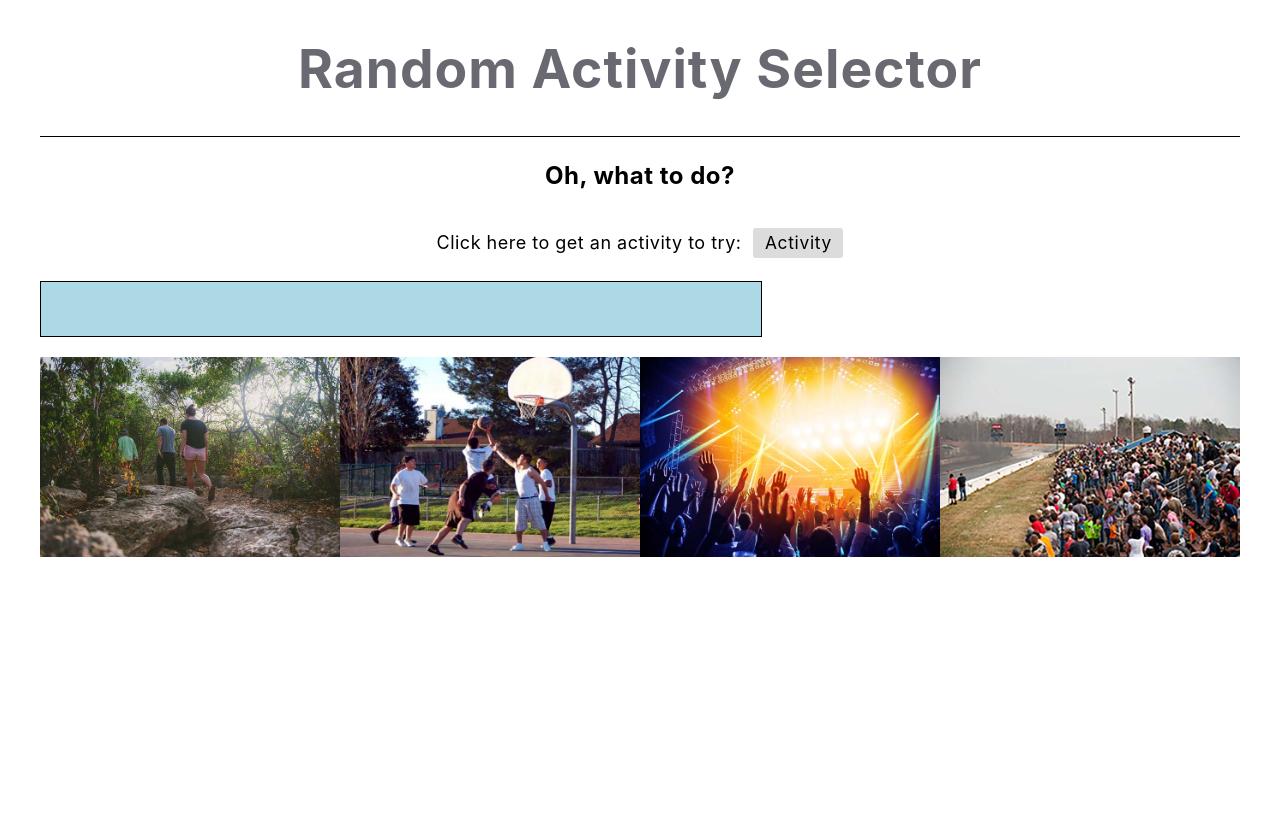
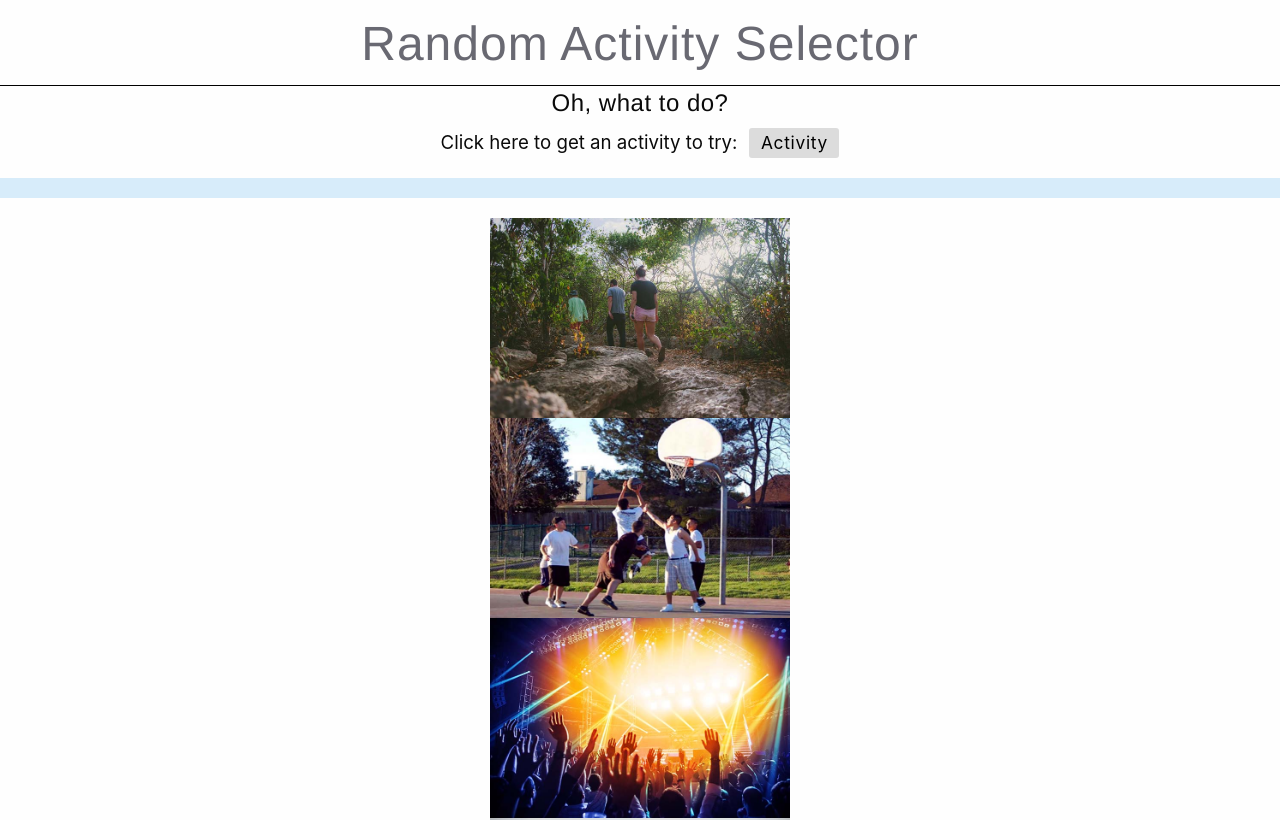
Before and after one commit to jeffberlin/Activity-Randomizer-React, a React (Create React App) app: page / in a window 1280 px wide. Shown: the top 820 px of the page. Built offline with nearby package versions, Linux system fonts and the light colour scheme.

Commit message:
Foundation is working
Foundation is working and everything is spaced properly.

```diff
--- a/package.json
+++ b/package.json
@@ -4,7 +4,8 @@
   "private": true,
   "dependencies": {
     "react": "^15.5.4",
-    "react-dom": "^15.5.4"
+    "react-dom": "^15.5.4",
+    "react-foundation": "^0.7.0"
   },
   "devDependencies": {
     "react-scripts": "0.9.5"
--- a/public/index.html
+++ b/public/index.html
@@ -4,6 +4,7 @@
     <meta charset="utf-8">
     <meta name="viewport" content="width=device-width, initial-scale=1">
     <link rel="shortcut icon" href="%PUBLIC_URL%/favicon.ico">
+    <link rel="stylesheet" href="https://cdnjs.cloudflare.com/ajax/libs/foundation/6.3.1/css/foundation.min.css">
     <!--
       Notice the use of %PUBLIC_URL% in the tag above.
       It will be replaced with the URL of the `public` folder during the build.
--- a/src/App.css
+++ b/src/App.css
@@ -1,18 +1,14 @@
 *, body, html {
   font-family: -apple-system, ".SFNSText-Regular", "San Francisco", "Roboto", "Segoe UI", "Helvetica Neue", "Lucida Grande", sans-serif;
-  align-self: center;
   text-align: center;
 }
 
-.App {
-  display: inline-block;
-}
-
-.App-header {
+#header {
   color: #696972;
   border-bottom: 1px solid black;
   font-size: 20pt;
   letter-spacing: 1px;
+  padding-top: 10px;
 }
 
 h3 {
@@ -20,18 +16,18 @@ h3 {
   letter-spacing: .5px;
 }
 
-.App-body {
-  display: inline-flex;
-  padding-bottom: 10px;
+#clickIt {
+  padding-bottom: 20px;
 }
 
-p {
-  font-size: 18px;
-  letter-spacing: .5px;
+span {
+  font-size: 14pt;
 }
 
 .App-button {
   margin-left: 12px;
+  align-self: center;
+  border-radius: 3px;
 }
 
 input {
@@ -41,7 +37,6 @@ input {
   border: none;
   margin-left: 3px;
   background-color: #DCDCDC;
-  border-radius: 3px;
   width: 90px;
   height: 30px;
   font-size: 13pt;
@@ -52,19 +47,16 @@ input:active {
   transform: translateY(1px);
 }
 
-.activityArea {
-  border: 1px solid black;
-  background-color: lightblue;
+#result {
+  background-color: #d7ecfa;
   margin-bottom: 20px;
-  width: 60%;
+  position: relative;
 }
 
 #activity {
   font-size: 24pt;
   letter-spacing: 1px;
-}
-
-.App-images {
+  padding: 10px;
 }
 
 img {
--- a/src/App.js
+++ b/src/App.js
@@ -9,39 +9,55 @@ class App extends Component {
     var random = activitiesArray[Math.floor(Math.random() * activitiesArray.length)]
 
     document.getElementById("activity").innerHTML = random;
-    console.log(random);
   }
 
   render() {
     return (
       <div className="App">
 
-        <div className="App-header">
+        <div className="row">
+          <div className="large-6 large-centered columns" id="header">
             <h1>Random Activity Selector</h1>
           </div>
+        </div>
 
-        <div className="App-intro">
+        <div className="row">
+          <div className="large-6 large-centered columns" id="callout">
             <h3>Oh, what to do?</h3>
           </div>
+        </div>
 
-        <div className="App-body">
-          <p>Click here to get an activity to try:</p>
+          <div className="row">
+            <div className="medium-6 medium-centered columns" id="clickIt">
+              <span>Click here to get an activity to try:</span>
               <input className="App-button" type="button" value="Activity" onClick={this.randomActivity}></input>
             </div>
+          </div>
 
-
-        <div className="activityArea">
+          <div className="row">
+            <div className="medium-7 medium-centered columns" id="result">
               <h5 id="activity"></h5>
             </div>
+          </div>
 
-        <div className="App-images">
+          <div className="row">
+            <div className="small-3 columns">
               <img src={require('./images/hike.jpg')} alt="hiking"/>
+            </div>
+            <div className="small-3 columns">
               <img src={require('./images/bball.jpeg')} alt="basketball"/>
+            </div>
+            <div className="small-3 columns">
               <img src={require('./images/concert.jpg')} alt="concert"/>
+            </div>
+            <div className="small-3 columns">
               <img src={require('./images/drag.jpg')} alt="drag strip"/>
             </div>
 
           </div>
+
+      </div>
+
     );
   }
 
```
Lines whose indentation alone changed are shown as unchanged.
